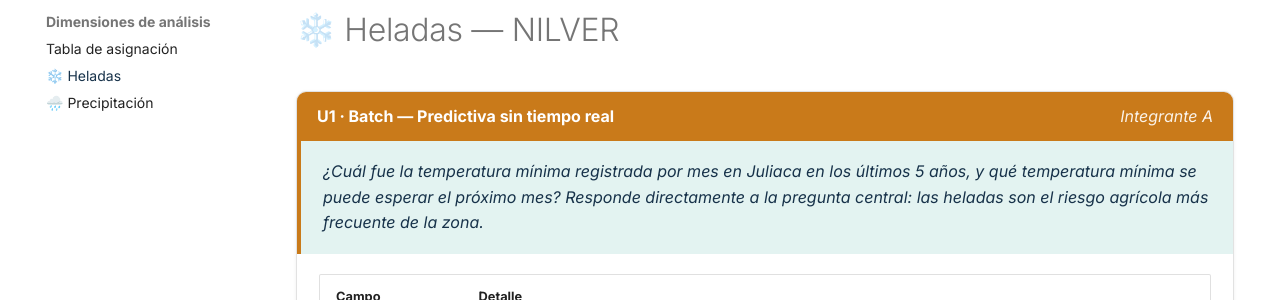
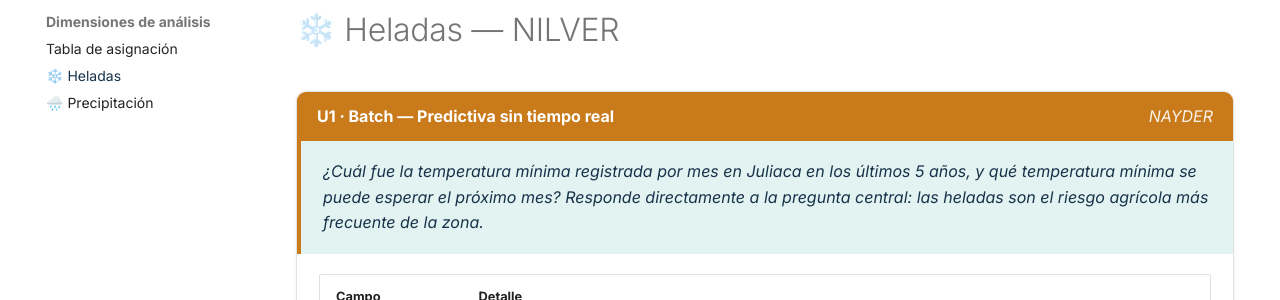
Before and after one commit to nilver987/big_data, an MkDocs documentation site: the page built from docs/dimensiones/heladas.md, in a window 1280 px wide and 900 px high. Shown: the part 137-437 px from the top of the window. Built offline with MkDocs 1.6.1 and Material for MkDocs 9.7.7, drawn with Linux system fonts in a browser that asks for light colours; comment, search, counter and statistics services are not loaded.

Commit message:
Update contributor name in heladas.md

```diff
--- a/docs/dimensiones/heladas.md
+++ b/docs/dimensiones/heladas.md
@@ -1,7 +1,7 @@
 # ❄️ Heladas — NILVER
 
 <div class="dim-card amber" markdown>
-<div class="dim-card-header"><span>U1 · Batch — Predictiva sin tiempo real</span><span class="integrante">Integrante A</span></div>
+<div class="dim-card-header"><span>U1 · Batch — Predictiva sin tiempo real</span><span class="integrante">NAYDER</span></div>
 
 <p class="dim-question">¿Cuál fue la temperatura mínima registrada por mes en Juliaca en los últimos 5 años, y qué temperatura mínima se puede esperar el próximo mes? Responde directamente a la pregunta central: las heladas son el riesgo agrícola más frecuente de la zona.</p>
 
```
